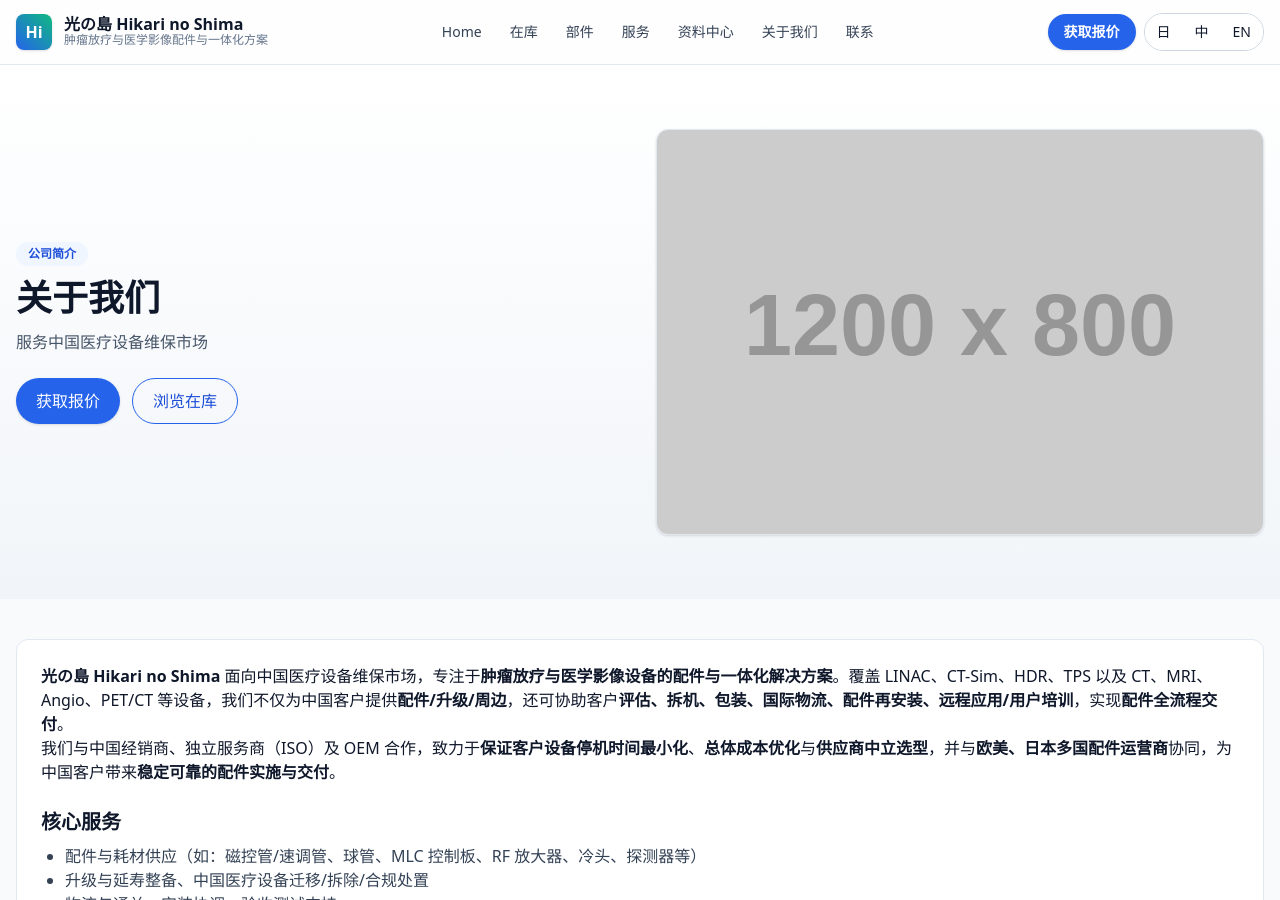
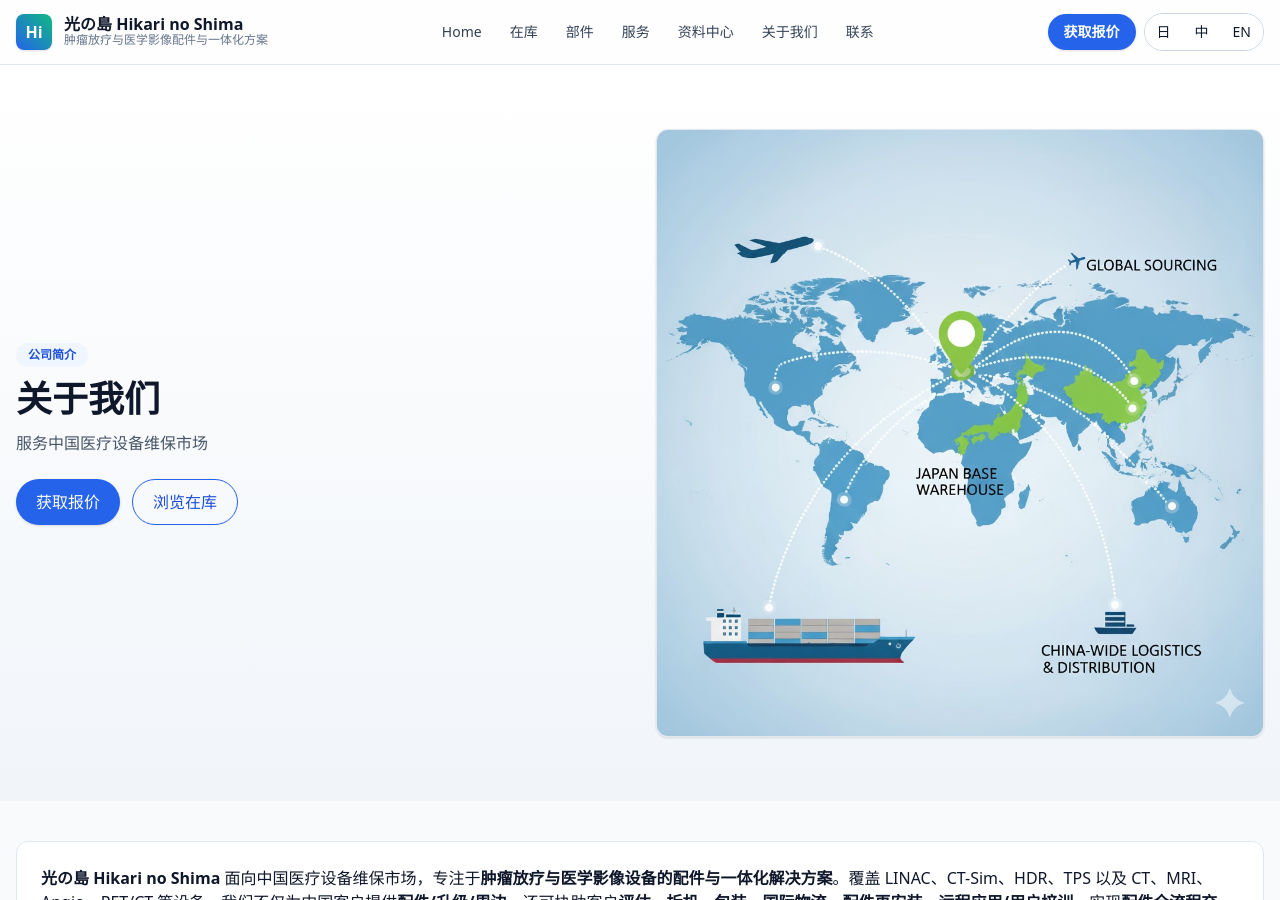
Before and after one commit to darkhucx/hikarinoshima, a Jekyll site: the page built from about.html, in a window 1280 px wide and 900 px high. Built offline with Jekyll 4.4.1, drawn with Linux system fonts in a browser that asks for light colours; nearby versions of some CDN libraries.

Commit message:
fixed the about html

```diff
--- a/about.html
+++ b/about.html
@@ -24,7 +24,7 @@ permalink: /about.html
       </div>
     </div>
     <div class="rounded-xl overflow-hidden shadow border border-slate-200">
-      <img src="https://placehold.co/1200x800?text=About" alt="About">
+      <img src="{{'/assets/images/about-team.jpg'| relative_url}}" alt="About" width="1200" height="800">
     </div>
   </div>
 </section>
```
